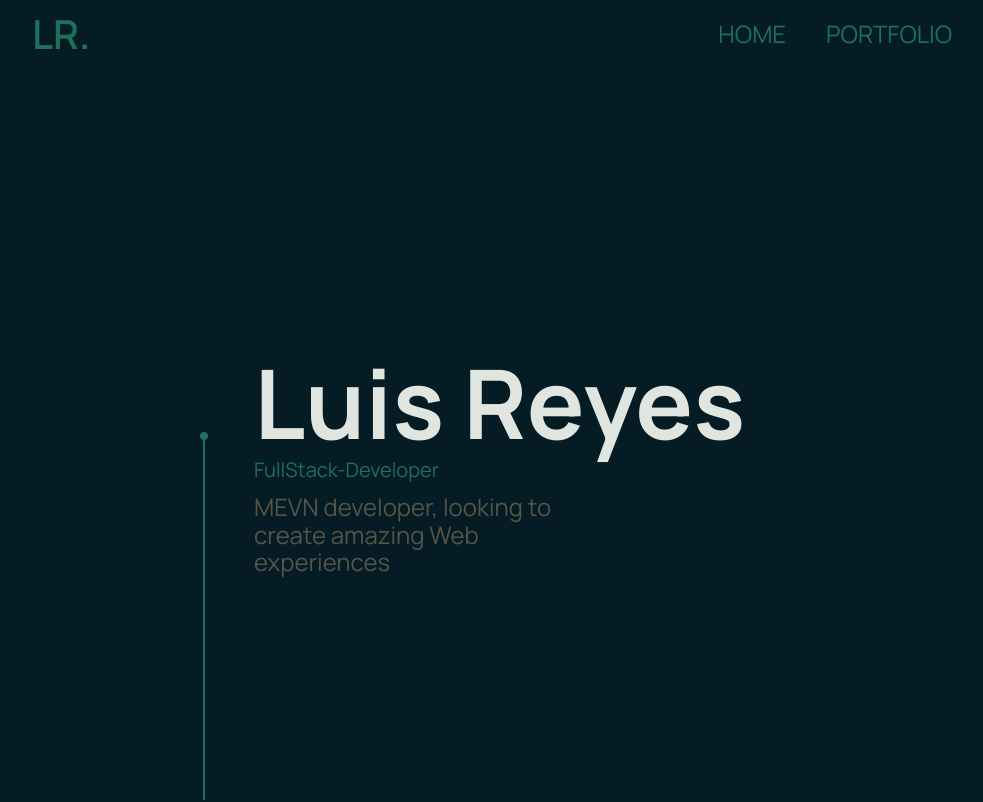
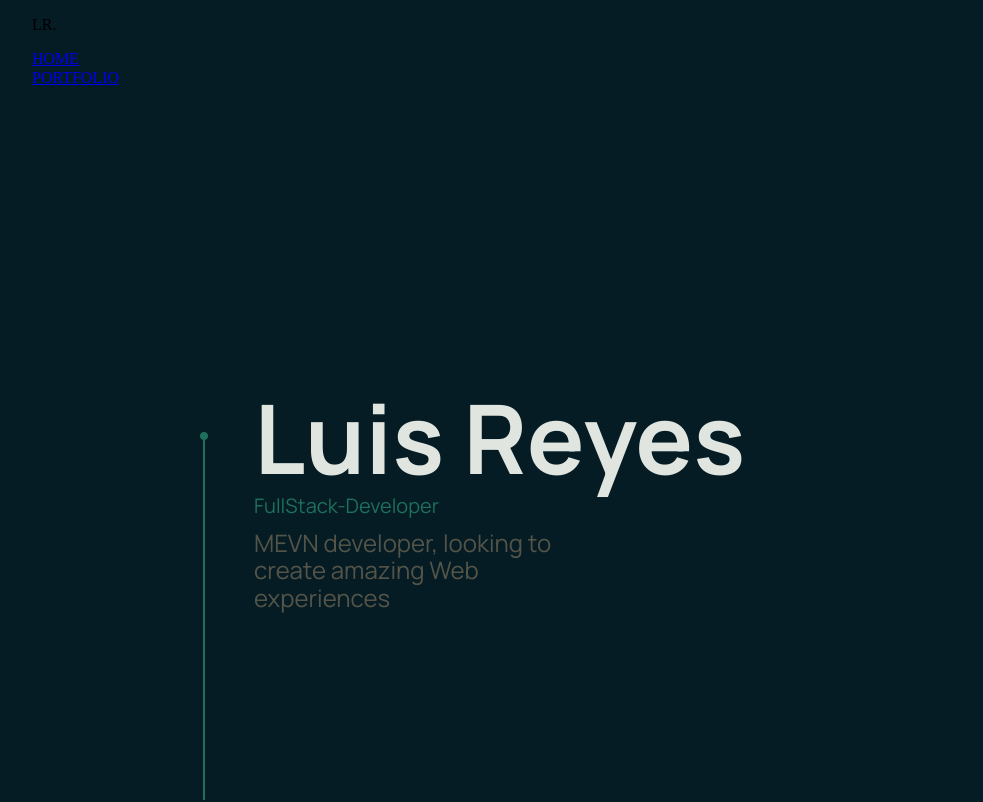
Before and after one commit to platzi/curso-arquitecturas-css-proyecto-2, a Vue app: page / in a window 1280 px wide. Shown: the top 802 px of the page, without its empty margins (130-1113 px from the left). Built offline with nearby package versions, Linux system fonts and the light colour scheme.

Commit message:
In the folder 'components' in the file 'TheHeader.vue', I added class names using BEM

```diff
--- a/src/components/TheHeader.vue
+++ b/src/components/TheHeader.vue
@@ -4,17 +4,17 @@
       <burger-button @click="getMenu" />
     </div> -->
     <nav
-      class="header--container"
+      class="header__navigation"
       :class="{
         isOpen: isMenuOpen,
       }"
     >
-      <div class="header--logo-container">
-        <p class="logo-text">LR.</p>
+      <div class="header__logo-container">
+        <p class="header__logo-text">LR.</p>
       </div>
-      <ul>
+      <ul class="header__route-list">
         <li v-for="(item, index) in menu" :key="index" @click="getMenu">
-          <a :href="item.link" class="link">
+          <a :href="item.link" class="header__link">
             {{ item.name }}
           </a>
         </li>
```
